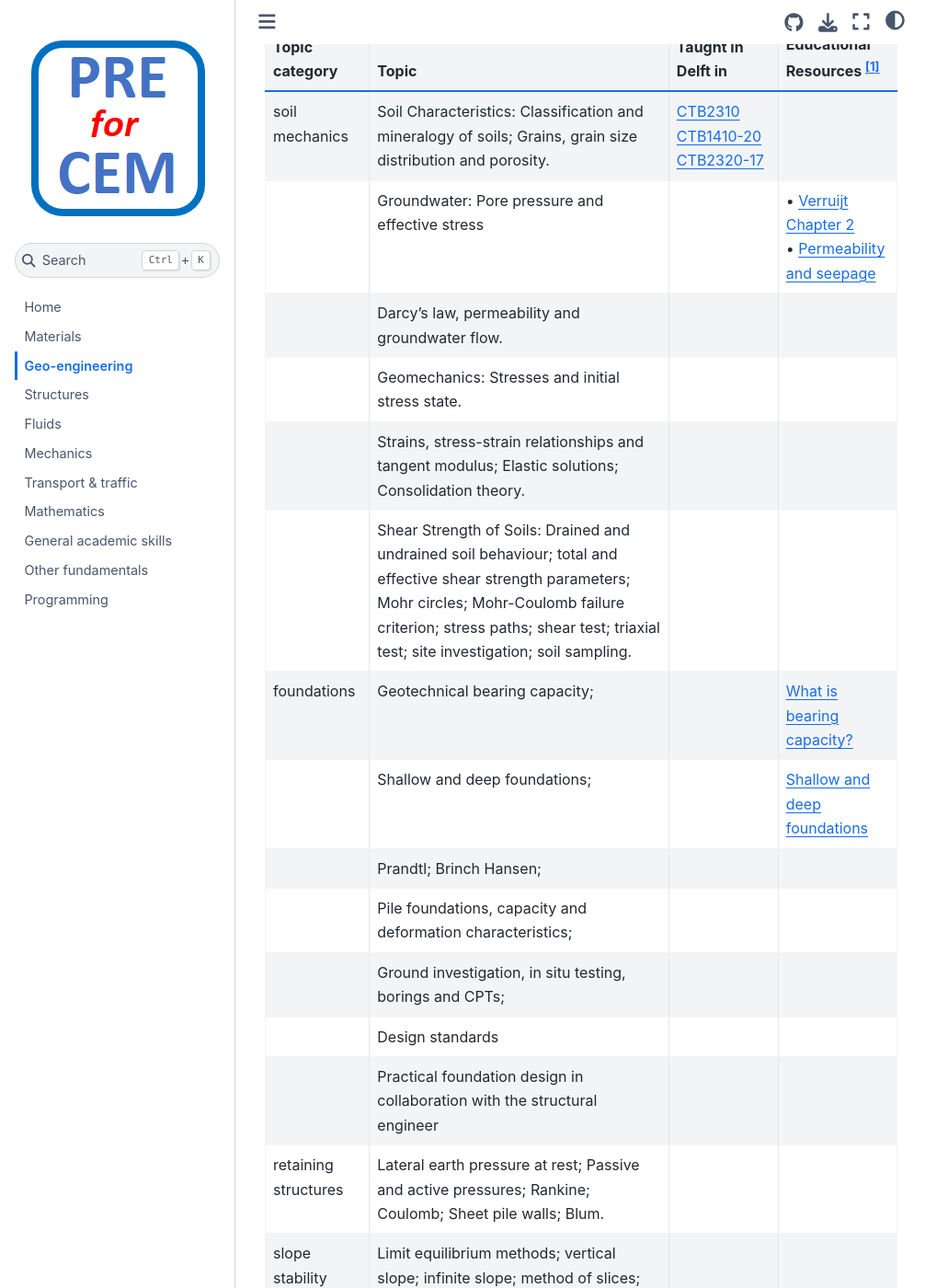
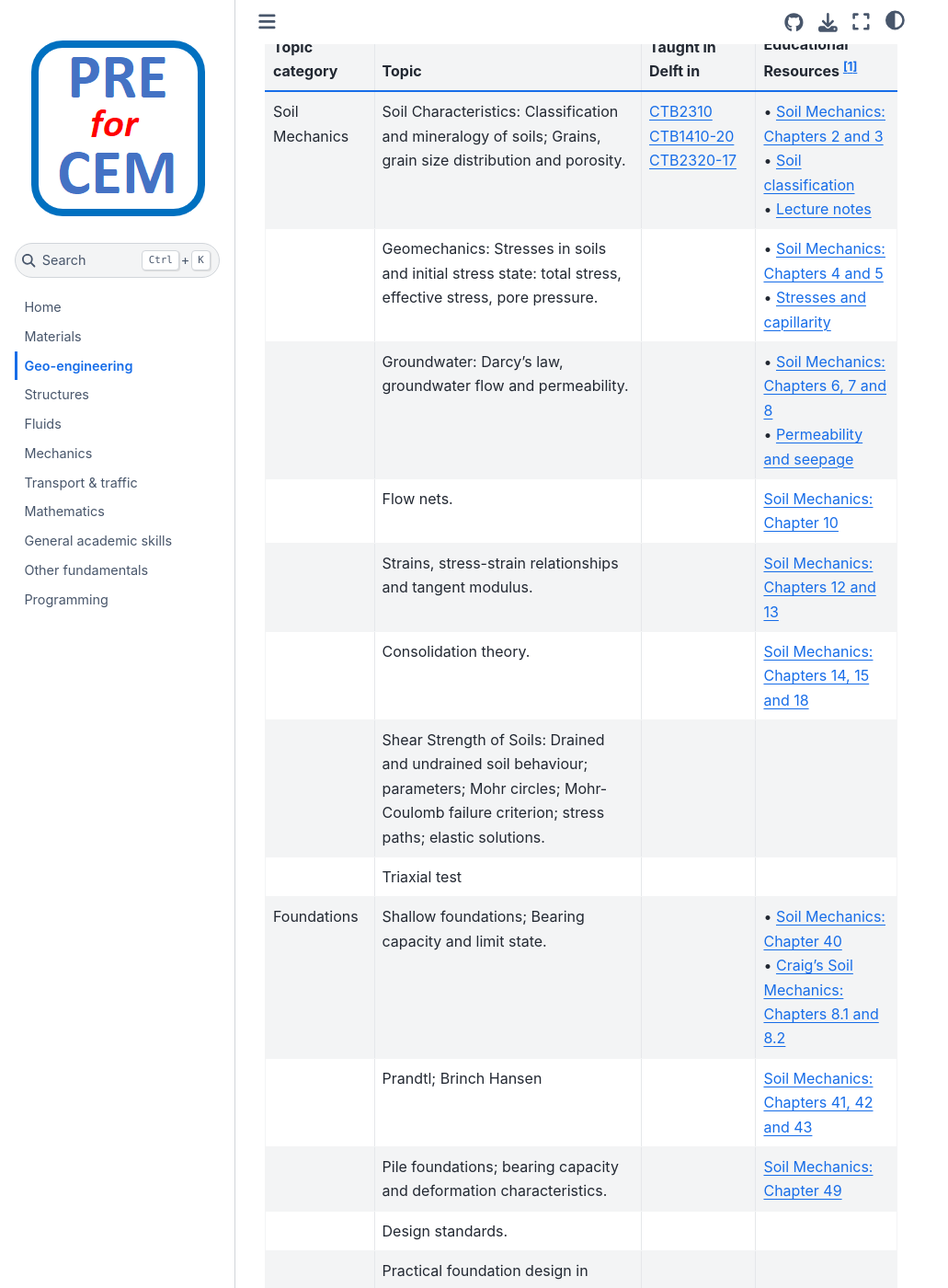
Before and after one commit to TUDelft-CITG/pre-for-cem, a Jupyter Book: the page built from book/contents/geo-engineering.md, in a window 1280 px wide and 1400 px high, scrolled down 206 px. Shown: the whole window at 92% size, without its empty margins (0-1031 px from the left). Built offline with Jupyter Book 1.0.4 settings and Sphinx 7.4.7 and the Sphinx Book theme 1.1.4, drawn with Linux system fonts in a browser that asks for light colours; some of the changed text lies outside the part shown.

Commit message:
GeoEng OER

```diff
--- a/book/contents/geo-engineering.md
+++ b/book/contents/geo-engineering.md
@@ -4,21 +4,23 @@ The following topics on **geo-engineering** are considered prerequisite knowledg
 
 |Topic category|Topic   |Taught in Delft in  | Open Educational Resources [^1] |
 |:------|:-------------|:------------------|:---------------------------|
-| soil mechanics       | Soil Characteristics: Classification and mineralogy of soils; Grains, grain size distribution and porosity.                                                                                                                             | [CTB2310](https://studiegids.tudelft.nl/a101_displayCourse.do?course_id=58427)  [CTB1410-20](https://studiegids.tudelft.nl/a101_displayCourse.do?course_id=58366)  [CTB2320-17](https://studiegids.tudelft.nl/a101_displayCourse.do?course_id=58428) |
-|                      | Groundwater: Pore pressure and effective stress                                                                                                                                        |                                 |• [Verruijt Chapter 2](https://geo.verruijt.net/software/SoilMechBook2012.pdf) <br>• [Permeability and seepage](https://www.geoengineer.org/storage/education/10/general_file_collection/7905/siva-seepage.pdf)
-|                      | Darcy’s law, permeability and groundwater flow.                                                                                                                                        |                                 |
-|              | Geomechanics: Stresses and initial stress state.                                                                                     |                                 |
-|               | Strains, stress-strain relationships and tangent modulus; Elastic solutions; Consolidation theory.                                                                                     |                                 |
-|                      | Shear Strength of Soils: Drained and undrained soil behaviour; total and effective shear strength parameters; Mohr circles; Mohr-Coulomb failure criterion; stress paths; shear test; triaxial test; site investigation; soil sampling. |                                 |
-| foundations          | Geotechnical bearing capacity;                                                                                                                                                                                                          |                                 |[What is bearing capacity?](https://www.tensar.co.uk/resources/articles/what-is-the-bearing-capacity-of-soil)
-|                      | Shallow and deep foundations;                                                                                                                                                                                                         |                                 |[Shallow and deep foundations](https://www.oercommons.org/courses/shallow-deep-foundations-2/view)
-|                        | Prandtl; Brinch Hansen;                                                                                                                                                                                                                 |                                 |
-|                      | Pile foundations, capacity and deformation characteristics;                                                                                                                                                                             |                                 |
-|                      | Ground investigation, in situ testing, borings and CPTs;                                                                                                                                                                                |                                 |
-|                      | Design standards                                                                                                                                                                                                                        |                                 |
-|                      | Practical foundation design in collaboration with the structural engineer                                                                                                                                                               |                                 |
-| retaining structures | Lateral earth pressure at rest; Passive and active pressures; Rankine; Coulomb; Sheet pile walls; Blum.                                                                                                                                 |                                 |
-| slope stability      | Limit equilibrium methods; vertical slope; infinite slope; method of slices; Fellenius; Bishop                                                                                                                                          |                                 |
+| Soil Mechanics       | Soil Characteristics: Classification and mineralogy of soils; Grains, grain size distribution and porosity.                                                                                                                             | [CTB2310](https://studiegids.tudelft.nl/a101_displayCourse.do?course_id=58427)  [CTB1410-20](https://studiegids.tudelft.nl/a101_displayCourse.do?course_id=58366)  [CTB2320-17](https://studiegids.tudelft.nl/a101_displayCourse.do?course_id=58428) | • [Soil Mechanics: Chapters 2 and 3](https://geo.verruijt.net/software/SoilMechBook2012.pdf) <br>• [Soil classification](https://www.geoengineer.org/storage/education/10/general_file_collection/7906/siva-classification.pdf) <br>• [Lecture notes](https://ocw.mit.edu/courses/1-361-advanced-soil-mechanics-fall-2004/resources/part_ii_1/)
+|                      | Geomechanics: Stresses in soils and initial stress state: total stress, effective stress, pore pressure.                                                                                                                                        |                                 |• [Soil Mechanics: Chapters 4 and 5](https://geo.verruijt.net/software/SoilMechBook2012.pdf) <br>• [Stresses and capillarity](https://www.geoengineer.org/storage/education/10/general_file_collection/7625/1557730982-siva-effstress.pdf)
+|                      | Groundwater: Darcy's law, groundwater flow and permeability.                                                                                                                                        |                                 |• [Soil Mechanics: Chapters 6, 7 and 8](https://geo.verruijt.net/software/SoilMechBook2012.pdf) <br>• [Permeability and seepage](https://www.geoengineer.org/storage/education/10/general_file_collection/7905/siva-seepage.pdf)
+|              | Flow nets.                                                                                     |                                 |[Soil Mechanics: Chapter 10](https://geo.verruijt.net/software/SoilMechBook2012.pdf)
+|              | Strains, stress-strain relationships and tangent modulus.                                                                                     |                                 |[Soil Mechanics: Chapters 12 and 13](https://geo.verruijt.net/software/SoilMechBook2012.pdf)
+|               | Consolidation theory.                                                                                     |                                 |[Soil Mechanics: Chapters 14, 15 and 18](https://geo.verruijt.net/software/SoilMechBook2012.pdf)
+|                      | Shear Strength of Soils: Drained and undrained soil behaviour; parameters; Mohr circles; Mohr-Coulomb failure criterion; stress paths; elastic solutions. |                                 |
+|                       | Triaxial test |                                 |
+|Foundations          | Shallow foundations; Bearing capacity and limit state.                                                                                                                                                                                                          |                                 |• [Soil Mechanics: Chapter 40](https://geo.verruijt.net/software/SoilMechBook2012.pdf) <br>• [Craig's Soil Mechanics: Chapters 8.1 and 8.2]( https://wp.kntu.ac.ir/fz_kalantary/Source/Soil%20Mech%20I/Craig's%20Soil%20Mechanics.pdf)
+|                      | Prandtl; Brinch Hansen                                                                                                                                                                                                         |                                 |[Soil Mechanics: Chapters 41, 42 and 43](https://geo.verruijt.net/software/SoilMechBook2012.pdf)
+|                        | Pile foundations; bearing capacity and deformation characteristics.                                                                                                                                                                                                                 |                                 |[Soil Mechanics: Chapter 49](https://geo.verruijt.net/software/SoilMechBook2012.pdf)
+|                      | Design standards.                                                                                                                                                                             |                                 |
+|                      | Practical foundation design in collaboration with the structural engineer.                                                                                                                                                                                |                                 |
+|                      | Ground investigation and soil sampling.                                                                                                                                                                                                                        |                                 |[Soil Mechanics: Chapter 47](https://geo.verruijt.net/software/SoilMechBook2012.pdf)
+| Retaining structures | Lateral earth pressure at rest; Passive and active pressures; Rankine; Coulomb.                                                                                                                                 |                                 |• [Soil Mechanics: Chapters 32, 33, 34 and 35](https://geo.verruijt.net/software/SoilMechBook2012.pdf) <br>• [Lateral Earth Pressures Part I](https://www.youtube.com/watch?v=gxsKH5zRWVI) <br>• [Lateral Earth Pressures Part II](https://www.youtube.com/watch?v=BykNEk_EEoQ)
+| Retaining structures | Sheet pile walls; Blum.                                                                                                                                 |                                 |[Soil Mechanics: Chapters 36 and 37](https://geo.verruijt.net/software/SoilMechBook2012.pdf)
+| Slope stability      | Limit equilibrium methods; vertical slope; infinite slope; method of slices; Fellenius; Bishop                                                                                                                                          |                                 |• [Soil Mechanics: Chapters 44, 45 and 46](https://geo.verruijt.net/software/SoilMechBook2012.pdf) <br>• [Topics on slope stability analysis (1 to 8)](https://www.geoengineer.org/education/slope-stability/introduction-to-slope-stability)
 
 
 [^1]: This is an experimental Jupyter Book, part of an educational research project, made by staff and MSc students of TU Delft. The first three columns with required prior knowledge were defined by the admission committee Civil Engineering. The final column with Open Educational Resources (OER) is experimental. This OER materials are provided as a service. Although we did our best to collect OER that reflect the required knowledge as good as possible, based on surveys among students and discussion with staff members, unfortunately we can not give a guarantee that the quality of all material is good. Suggestions are welcome via [email](mailto:h.r.schipper@tudelft.nl?subject=pre-for-cem-suggestions)
```
